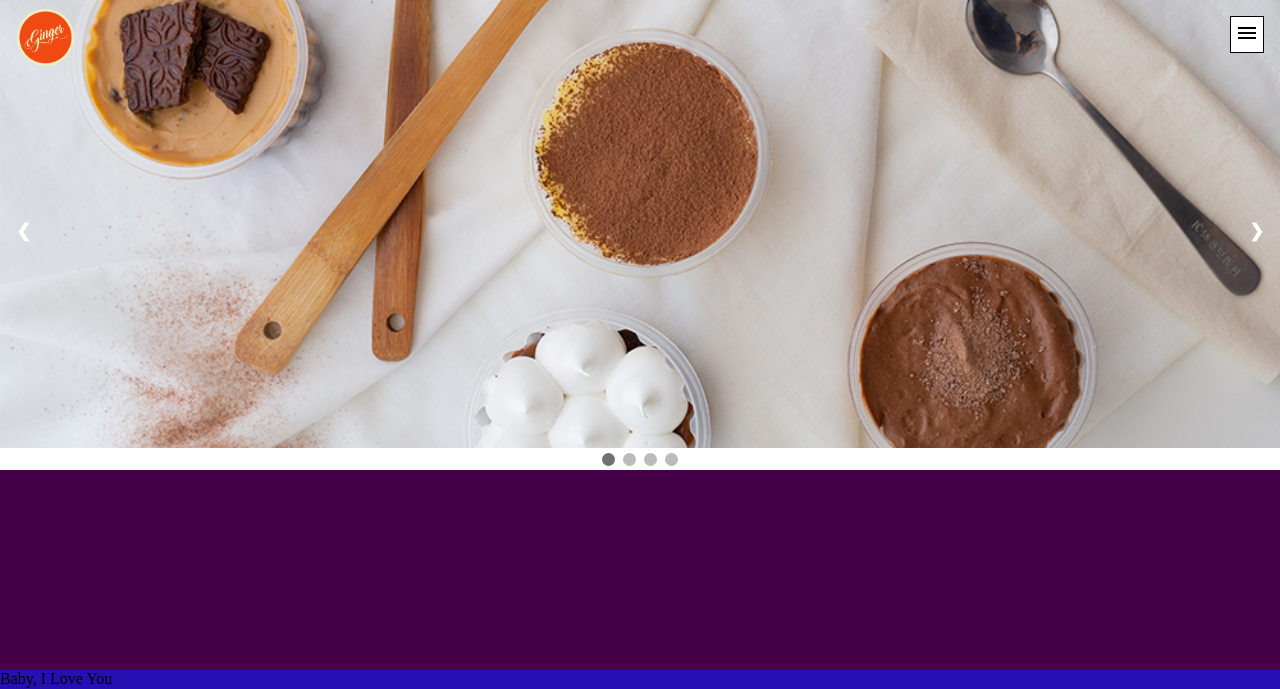
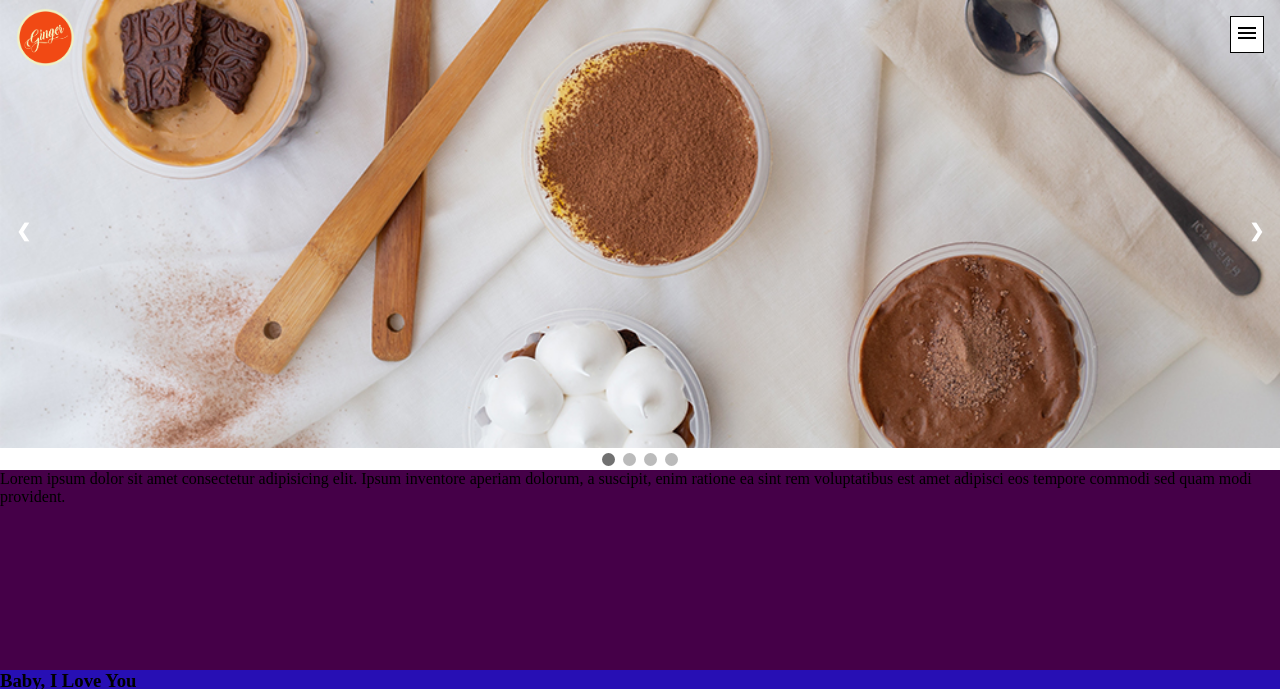
Before and after one commit to danielDeVita/ginger, a Node server app: page / in a window 1280 px wide. Shown: the top 689 px of the page. Run offline with Node 20, Linux system fonts and the light colour scheme; data comes from the database, SQL or seed files in the repository; some libraries are stand-ins or nearby versions.

Commit message:
new photos ok

```diff
--- a/public/css/styles.css
+++ b/public/css/styles.css
@@ -178,7 +178,7 @@
 }
 
 .products {
-  height: 200px;
+  /* height: 200px; */
   background-color: rgb(39, 15, 180);
 }
 
--- a/views/home.ejs
+++ b/views/home.ejs
@@ -71,12 +71,16 @@
       </div>
 
     </section>
-    <section class="mission"></section>
+    <section class="mission">
+      <p>Lorem ipsum dolor sit amet consectetur adipisicing elit. Ipsum inventore aperiam dolorum, a suscipit, enim ratione ea sint rem voluptatibus est amet adipisci eos tempore commodi sed quam modi provident.</p>
+    </section>
     <section class="products">
       <ul>
       <%for(product of products) {%>
         <li>
-          <%=product.name%>
+          <h3><%=product.name%></h3>
+          <img src="images/<%=product.image%>" alt="">
+          <p><%=product.description%></p>
         </li>
       <%}%>
     </ul>
```
